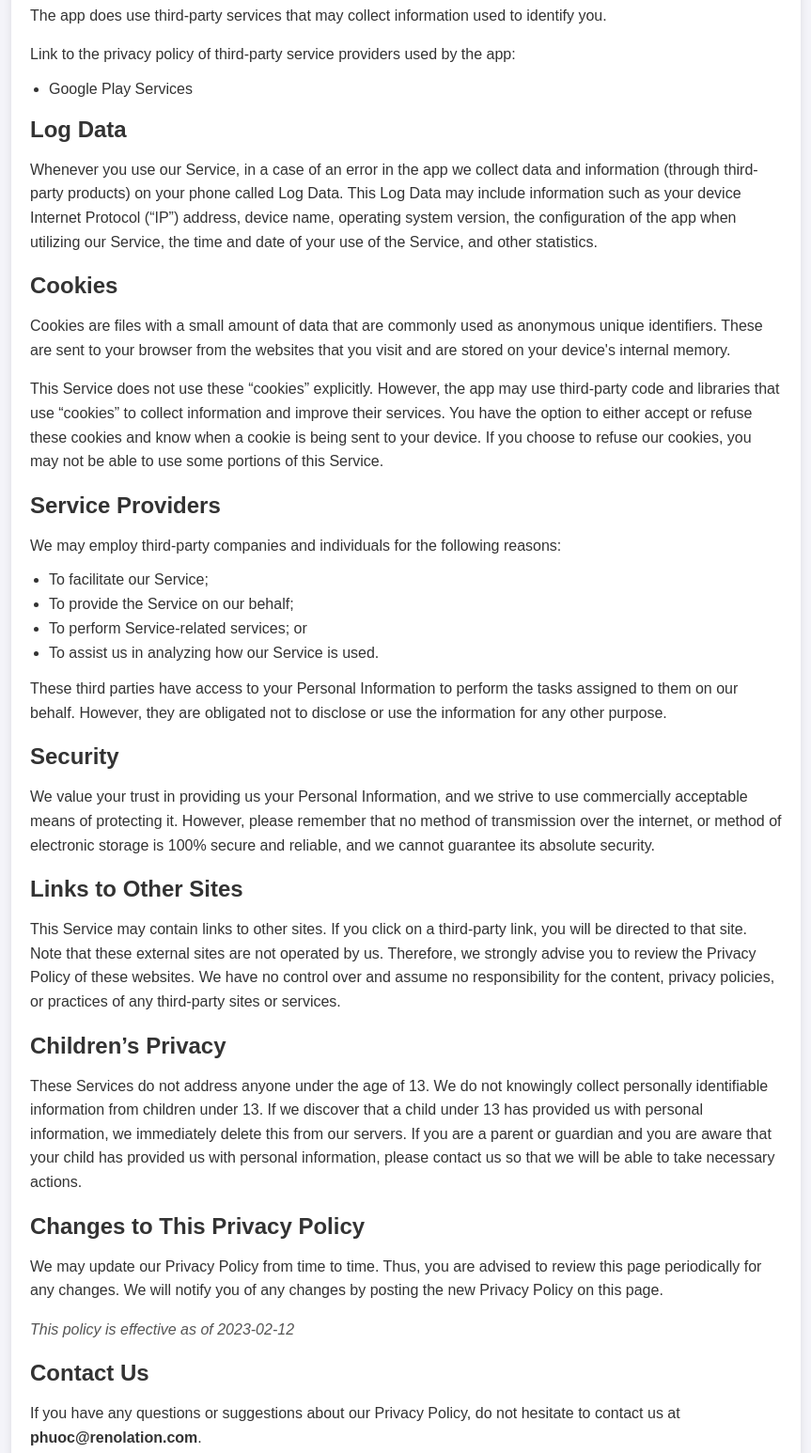
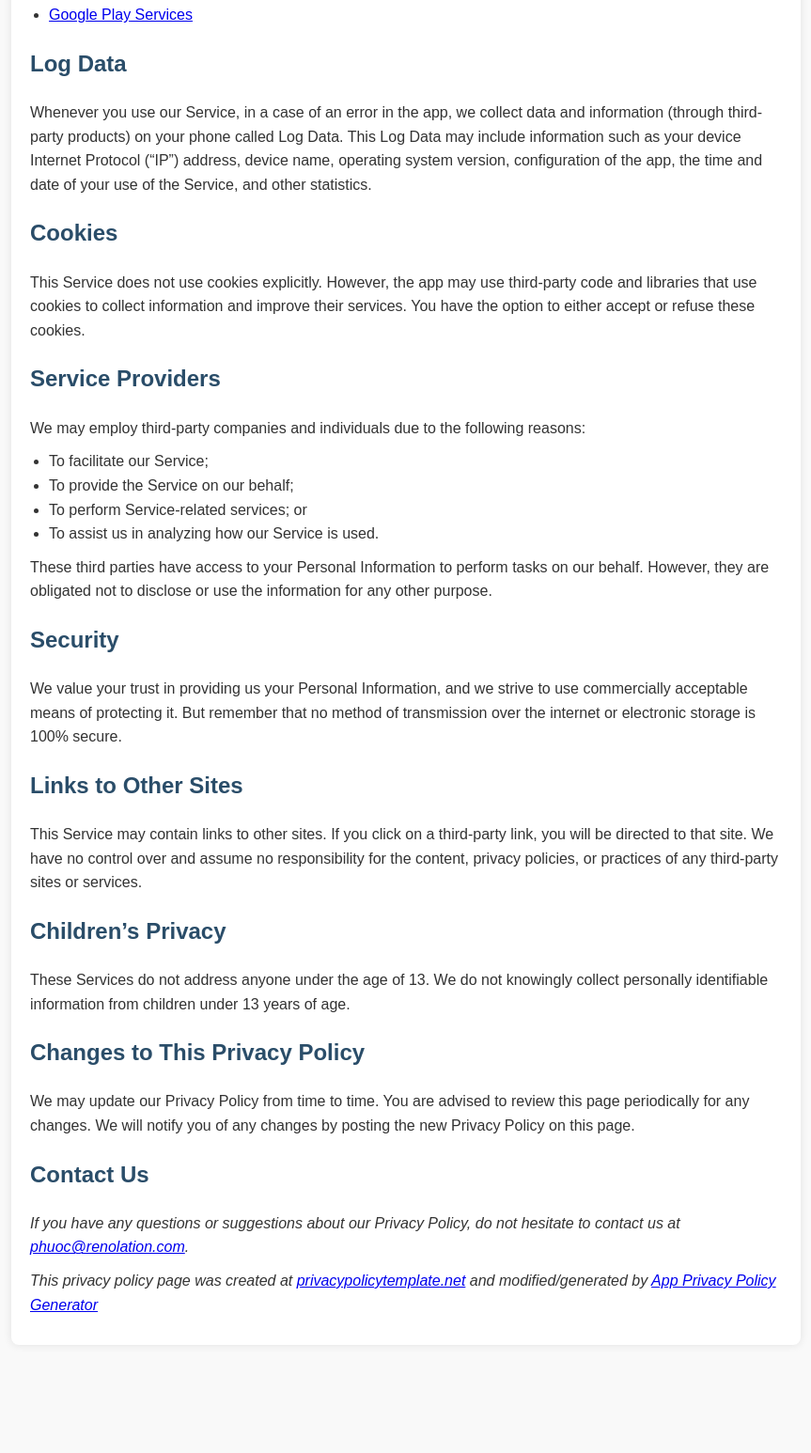
Before and after one commit to tanhnm/policy-ride-sharing, a plain HTML site: page index.html in a window 1280 px wide. Shown: the part 566-2112 px from the top of the page at 94% size, without its empty margins (208-1071 px from the left). After the commit the page ends 2017 px from the top, so only its background shows below. Drawn offline with Linux system fonts and the light colour scheme.

Commit message:
Update index.html

```diff
--- a/index.html
+++ b/index.html
@@ -1,5 +1,6 @@
 <!DOCTYPE html>
 <html lang="en">
+
 <head>
   <meta charset="UTF-8">
   <meta name="viewport" content="width=device-width, initial-scale=1.0">
@@ -7,101 +8,115 @@
   <style>
     body {
       font-family: Arial, sans-serif;
+      line-height: 1.6;
+      color: #333;
+      background-color: #f9f9f9;
       margin: 0;
       padding: 0;
-            background-color: #f4f4f9;
-            color: #333;
     }
+
     .container {
       max-width: 800px;
-            margin: 40px auto;
+      margin: 20px auto;
       padding: 20px;
       background-color: #fff;
       border-radius: 8px;
       box-shadow: 0 0 10px rgba(0, 0, 0, 0.1);
     }
-        h1, h2 {
-            color: #333;
+
+    h1,
+    h2 {
+      color: #2a4d69;
     }
+
     h1 {
-            font-size: 2em;
-            margin-bottom: 10px;
+      text-align: center;
     }
-        h2 {
-            font-size: 1.5em;
-            margin-top: 20px;
-            margin-bottom: 10px;
+
+    p {
+      margin: 10px 0;
     }
-        p {
-            line-height: 1.6;
-            margin-bottom: 15px;
-        }
+
     ul {
-            margin: 15px 0;
+      margin: 10px 0;
       padding-left: 20px;
     }
-        li {
-            margin-bottom: 8px;
-        }
+
     .contact {
-            font-weight: bold;
-        }
-        .date {
       font-style: italic;
-            color: #555;
     }
   </style>
 </head>
+
 <body>
-
   <div class="container">
     <h1>Privacy Policy</h1>
-    <p>Renolation Mobile built the Neighbor Ride app as a Free app. This SERVICE is provided by Renolation Mobile at no cost and is intended for use as is.</p>
-    <p>This page is used to inform visitors regarding our policies with the collection, use, and disclosure of Personal Information if anyone decides to use our Service.</p>
-    <p>If you choose to use our Service, then you agree to the collection and use of information in relation to this policy. The Personal Information that we collect is used for providing and improving the Service. We will not use or share your information with anyone except as described in this Privacy Policy.</p>
-    <p>The terms used in this Privacy Policy have the same meanings as in our Terms and Conditions, which are accessible at Neighbor Ride unless otherwise defined in this Privacy Policy.</p>
+    <p>Renolation Mobile built the Neighbor Ride app as a Free app. This SERVICE is provided by Renolation Mobile at no
+      cost and is intended for use as is.</p>
+    <p>This page is used to inform visitors regarding our policies with the collection, use, and disclosure of Personal
+      Information if anyone decides to use our Service.</p>
+    <p>If you choose to use our Service, then you agree to the collection and use of information in relation to this
+      policy. The Personal Information that we collect is used for providing and improving the Service. We will not use
+      or share your information with anyone except as described in this Privacy Policy.</p>
 
     <h2>Information Collection and Use</h2>
-    <p>For a better experience, while using our Service, we may require you to provide us with certain personally identifiable information. The information that we request will be retained on your device and is not collected by us in any way.</p>
+    <p>For a better experience, while using our Service, we may require you to provide us with certain personally
+      identifiable information. The information that we request will be retained on your device and is not collected by
+      us in any way.</p>
     <p>The app does use third-party services that may collect information used to identify you.</p>
     <p>Link to the privacy policy of third-party service providers used by the app:</p>
     <ul>
-        <li>Google Play Services</li>
+      <li><a href="https://policies.google.com/privacy">Google Play Services</a></li>
     </ul>
 
     <h2>Log Data</h2>
-    <p>Whenever you use our Service, in a case of an error in the app we collect data and information (through third-party products) on your phone called Log Data. This Log Data may include information such as your device Internet Protocol (“IP”) address, device name, operating system version, the configuration of the app when utilizing our Service, the time and date of your use of the Service, and other statistics.</p>
+    <p>Whenever you use our Service, in a case of an error in the app, we collect data and information (through
+      third-party products) on your phone called Log Data. This Log Data may include information such as your device
+      Internet Protocol (“IP”) address, device name, operating system version, configuration of the app, the time and
+      date of your use of the Service, and other statistics.</p>
 
     <h2>Cookies</h2>
-    <p>Cookies are files with a small amount of data that are commonly used as anonymous unique identifiers. These are sent to your browser from the websites that you visit and are stored on your device's internal memory.</p>
-    <p>This Service does not use these “cookies” explicitly. However, the app may use third-party code and libraries that use “cookies” to collect information and improve their services. You have the option to either accept or refuse these cookies and know when a cookie is being sent to your device. If you choose to refuse our cookies, you may not be able to use some portions of this Service.</p>
+    <p>This Service does not use cookies explicitly. However, the app may use third-party code and libraries that use
+      cookies to collect information and improve their services. You have the option to either accept or refuse these
+      cookies.</p>
 
     <h2>Service Providers</h2>
-    <p>We may employ third-party companies and individuals for the following reasons:</p>
+    <p>We may employ third-party companies and individuals due to the following reasons:</p>
     <ul>
       <li>To facilitate our Service;</li>
       <li>To provide the Service on our behalf;</li>
       <li>To perform Service-related services; or</li>
       <li>To assist us in analyzing how our Service is used.</li>
     </ul>
-    <p>These third parties have access to your Personal Information to perform the tasks assigned to them on our behalf. However, they are obligated not to disclose or use the information for any other purpose.</p>
+    <p>These third parties have access to your Personal Information to perform tasks on our behalf. However, they are
+      obligated not to disclose or use the information for any other purpose.</p>
 
     <h2>Security</h2>
-    <p>We value your trust in providing us your Personal Information, and we strive to use commercially acceptable means of protecting it. However, please remember that no method of transmission over the internet, or method of electronic storage is 100% secure and reliable, and we cannot guarantee its absolute security.</p>
+    <p>We value your trust in providing us your Personal Information, and we strive to use commercially acceptable means
+      of protecting it. But remember that no method of transmission over the internet or electronic storage is 100%
+      secure.</p>
 
     <h2>Links to Other Sites</h2>
-    <p>This Service may contain links to other sites. If you click on a third-party link, you will be directed to that site. Note that these external sites are not operated by us. Therefore, we strongly advise you to review the Privacy Policy of these websites. We have no control over and assume no responsibility for the content, privacy policies, or practices of any third-party sites or services.</p>
+    <p>This Service may contain links to other sites. If you click on a third-party link, you will be directed to that
+      site. We have no control over and assume no responsibility for the content, privacy policies, or practices of any
+      third-party sites or services.</p>
 
     <h2>Children’s Privacy</h2>
-    <p>These Services do not address anyone under the age of 13. We do not knowingly collect personally identifiable information from children under 13. If we discover that a child under 13 has provided us with personal information, we immediately delete this from our servers. If you are a parent or guardian and you are aware that your child has provided us with personal information, please contact us so that we will be able to take necessary actions.</p>
+    <p>These Services do not address anyone under the age of 13. We do not knowingly collect personally identifiable
+      information from children under 13 years of age.</p>
 
     <h2>Changes to This Privacy Policy</h2>
-    <p>We may update our Privacy Policy from time to time. Thus, you are advised to review this page periodically for any changes. We will notify you of any changes by posting the new Privacy Policy on this page.</p>
-    <p class="date">This policy is effective as of 2023-02-12</p>
+    <p>We may update our Privacy Policy from time to time. You are advised to review this page periodically for any
+      changes. We will notify you of any changes by posting the new Privacy Policy on this page.</p>
 
     <h2>Contact Us</h2>
-    <p>If you have any questions or suggestions about our Privacy Policy, do not hesitate to contact us at <span class="contact">phuoc@renolation.com</span>.</p>
+    <p class="contact">If you have any questions or suggestions about our Privacy Policy, do not hesitate to contact us
+      at <a href="mailto:phuoc@renolation.com">phuoc@renolation.com</a>.</p>
+    <p class="contact">This privacy policy page was created at <a
+        href="https://privacypolicytemplate.net">privacypolicytemplate.net</a> and modified/generated by <a
+        href="https://app-privacy-policy-generator.nisrulz.com/">App
+        Privacy Policy Generator</a></p>
   </div>
+</body>
 
-</body>
 </html>
```
Lines whose indentation alone changed are shown as unchanged.
